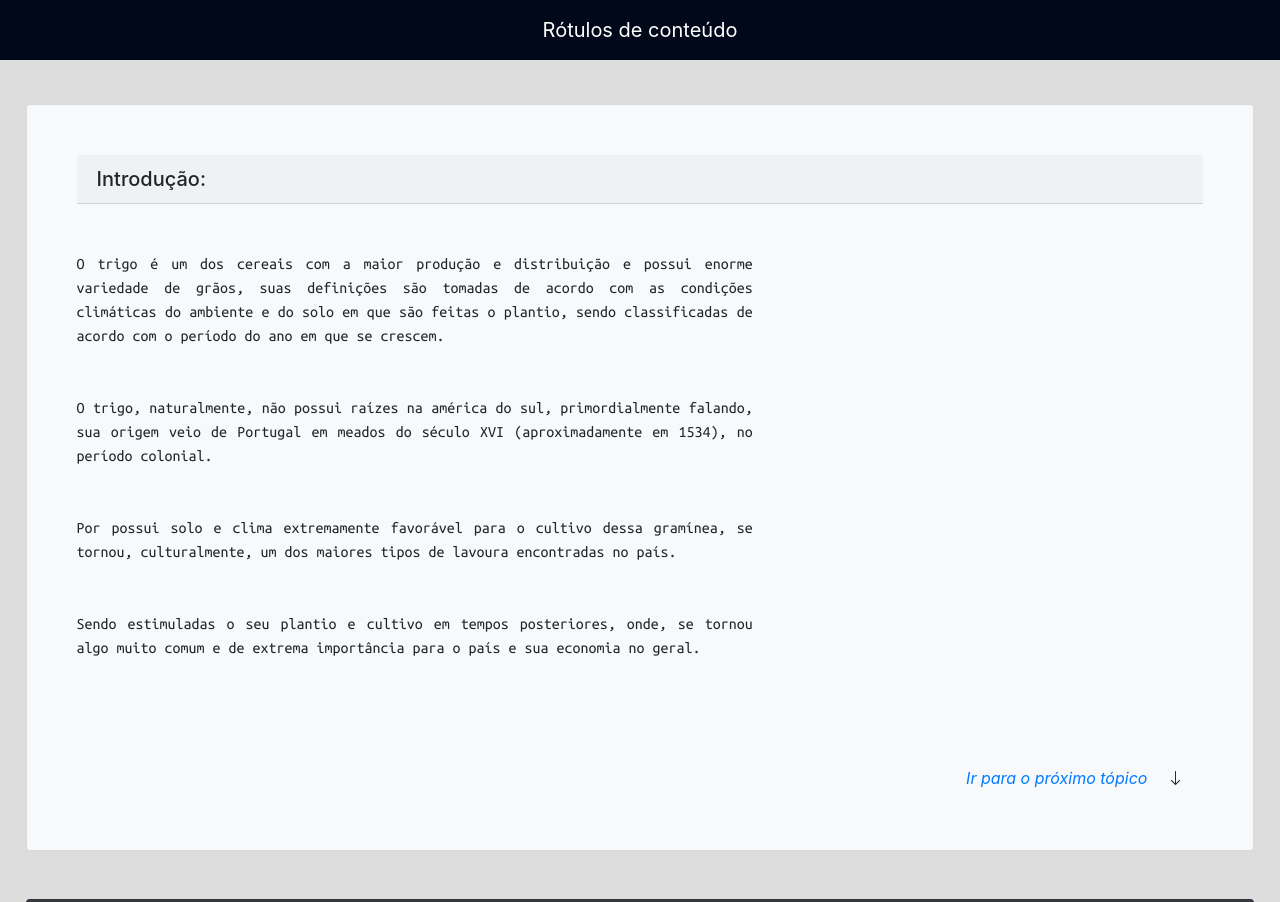
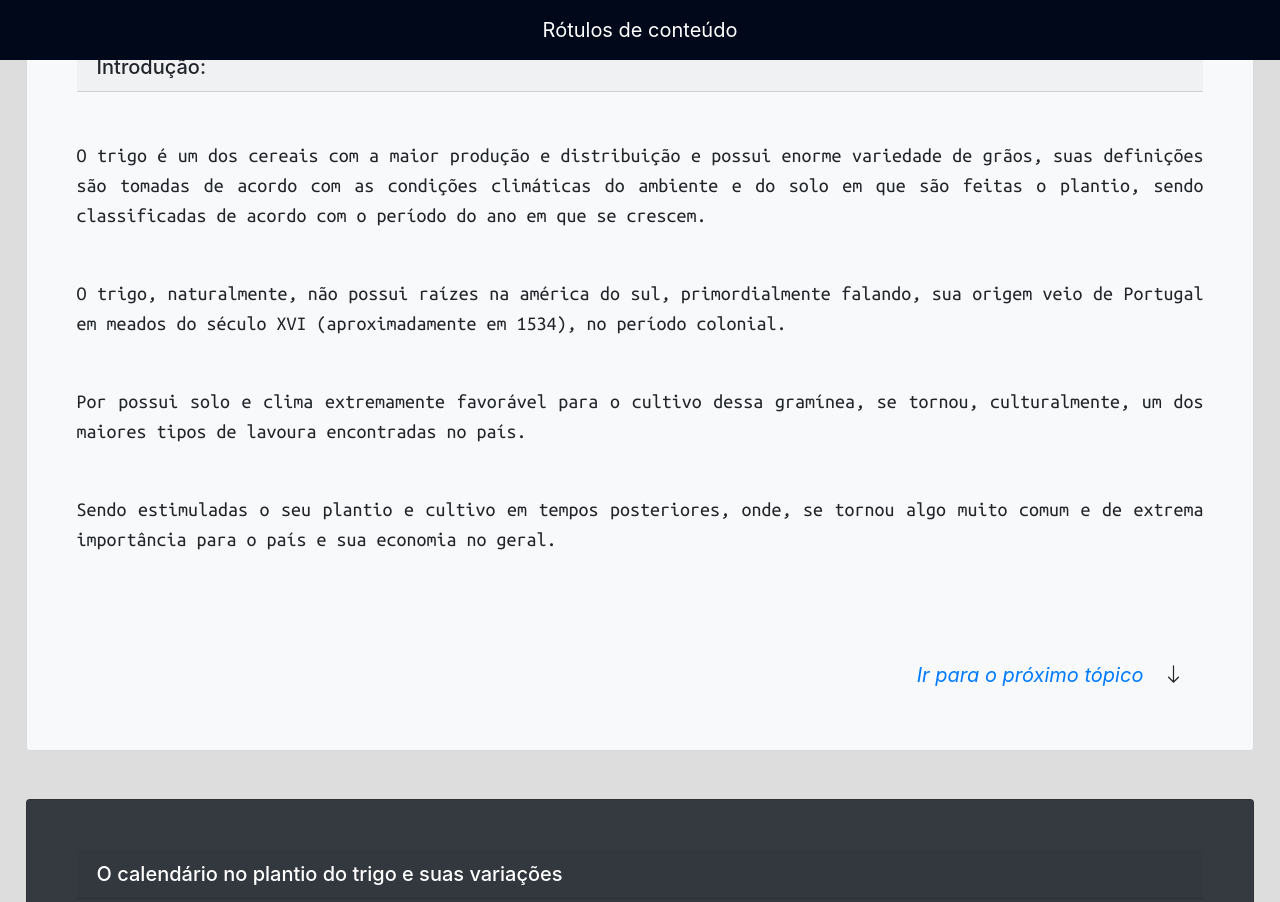
Before and after one commit to ImR0D/TrabalhoFaculdade_Semestre1_2022_Web_APS, a plain HTML site: page index.html in a window 1280 px wide. Shown: the part 740-1642 px from the top of the page. Drawn offline with nearby package versions, Linux system fonts and the light colour scheme; a web font is replaced by a local one.

Commit message:
Updating and fixing

```diff
--- a/css/headerStyles.css
+++ b/css/headerStyles.css
@@ -51,6 +51,11 @@ h3 {
     font-weight: bolder;
 }
 
+div h3 {
+    font-size: 26px;
+}
+
+
 .btn {
     background: rgba(3, 3, 3, 0.30);
     border-bottom-color: #fff;
--- a/css/mainBodyStyles.css
+++ b/css/mainBodyStyles.css
@@ -2,17 +2,18 @@
 main {
     width: 100%;
     height: 100%;
-    margin: 10% 0;
+    margin: 1% 0;
     padding: 2%;
     min-height: 100px;
 }
 
 .card {
     padding: 50px;
+    font-size: 20px;
 }
 .card-text {
     font-family: 'Ubuntu Mono', monospace;
-    font-size: 2vh;
+    font-size: 2.5vh;
     font-stretch: wider;
 }
 
@@ -26,7 +27,7 @@ section i, section a {
 }
 
 .card-text {
-    width: 60%;
+    width: 100%;
     text-align: justify;
 }
 
--- a/index.html
+++ b/index.html
@@ -421,6 +421,7 @@
             <p class="card-text mb-5">
 
             </p>
+            <i class=""><a href="#top">Voltar ao topo</a><a class="bi bi-arrow-up"></a></i>
         </section>
     </main>
 <!-- =============================================================================================================== -->
```
Also changed, not shown: css/responsiveStruct.css (line endings or trailing spaces).
